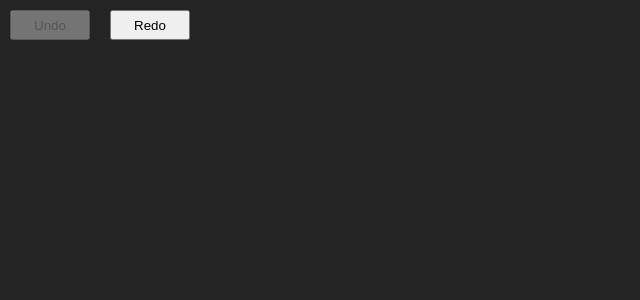
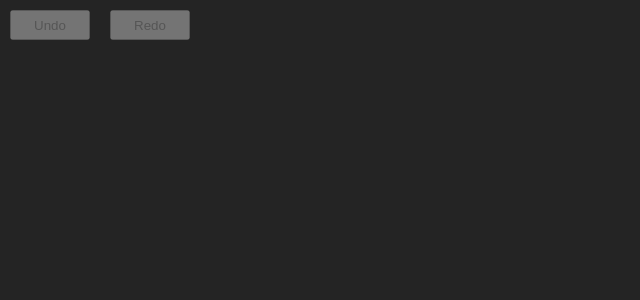
Before and after one commit to lucasleitedosreis/exercicio-teste-contratacao, a React (Vite) app: page / in a window 1280 px wide. Shown: the top 300 px of the page, without its empty margins (0-640 px from the left). Built offline with nearby package versions, Linux system fonts and the light colour scheme.

Commit message:
fix: Corrigindo a verificação do disable do button Redo

```diff
--- a/src/App.tsx
+++ b/src/App.tsx
@@ -49,7 +49,9 @@ function App() {
       <button disabled={clickedPoints.length === 0} onClick={handleUndoClick}>
         Undo
       </button>
-      <button onClick={handleRedoClick}>Redo</button>
+      <button disabled={undoPoints.length === 0} onClick={handleRedoClick}>
+        Redo
+      </button>
       <div className="App" onClick={getCordenatesClick}>
         {clickedPoints.map((clickedPoint, index) => {
           return (
```
